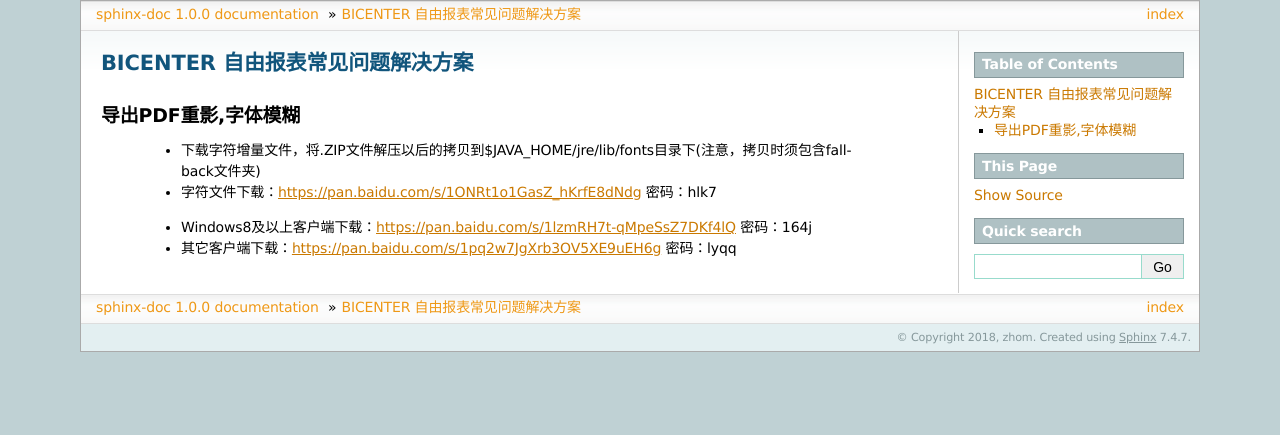
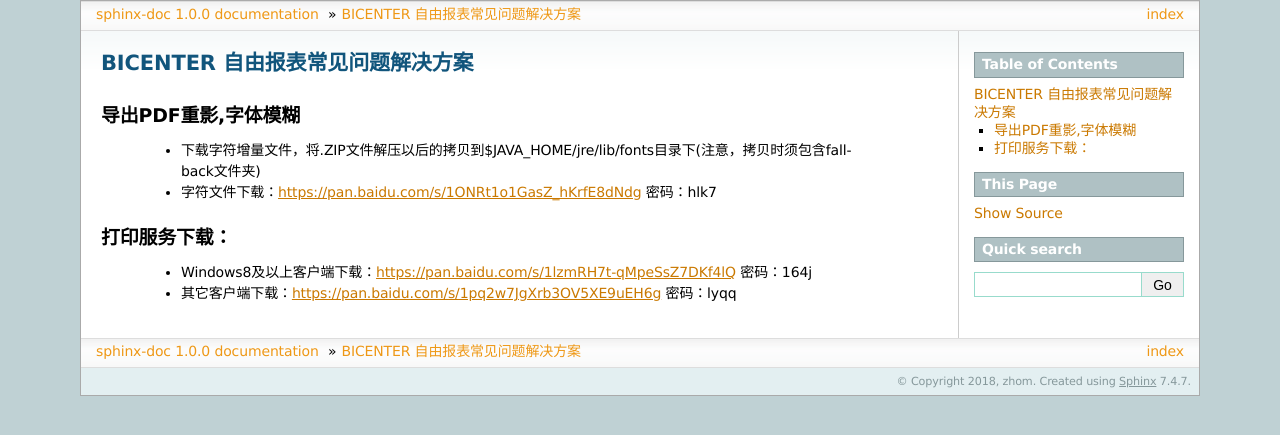
Before and after one commit to bicenter2019/bicenter-doc, a Sphinx documentation site: the page built from source/bicenter_list.rst, in a window 1280 px wide. Shown: the top 435 px of the page. Built offline with Sphinx 7.4.7, drawn with Linux system fonts in a browser that asks for light colours.

Commit message:
Add files via upload

```diff
--- a/source/bicenter_list.rst
+++ b/source/bicenter_list.rst
@@ -5,11 +5,11 @@
 
 
 导出PDF重影,字体模糊
------------------------
+>>>>>>>>>>>>>>>>>>>>>>
  * 下载字符增量文件，将.ZIP文件解压以后的拷贝到$JAVA_HOME/jre/lib/fonts目录下(注意，拷贝时须包含fallback文件夹)
  * 字符文件下载：https://pan.baidu.com/s/1ONRt1o1GasZ_hKrfE8dNdg 密码：hlk7
 
- 打印服务下载：
- ------------------------
+打印服务下载：
+>>>>>>>>>>>>>>>>>>>>>>
  * Windows8及以上客户端下载：https://pan.baidu.com/s/1lzmRH7t-qMpeSsZ7DKf4lQ  密码：164j
  * 其它客户端下载：https://pan.baidu.com/s/1pq2w7JgXrb3OV5XE9uEH6g 密码：lyqq
```
